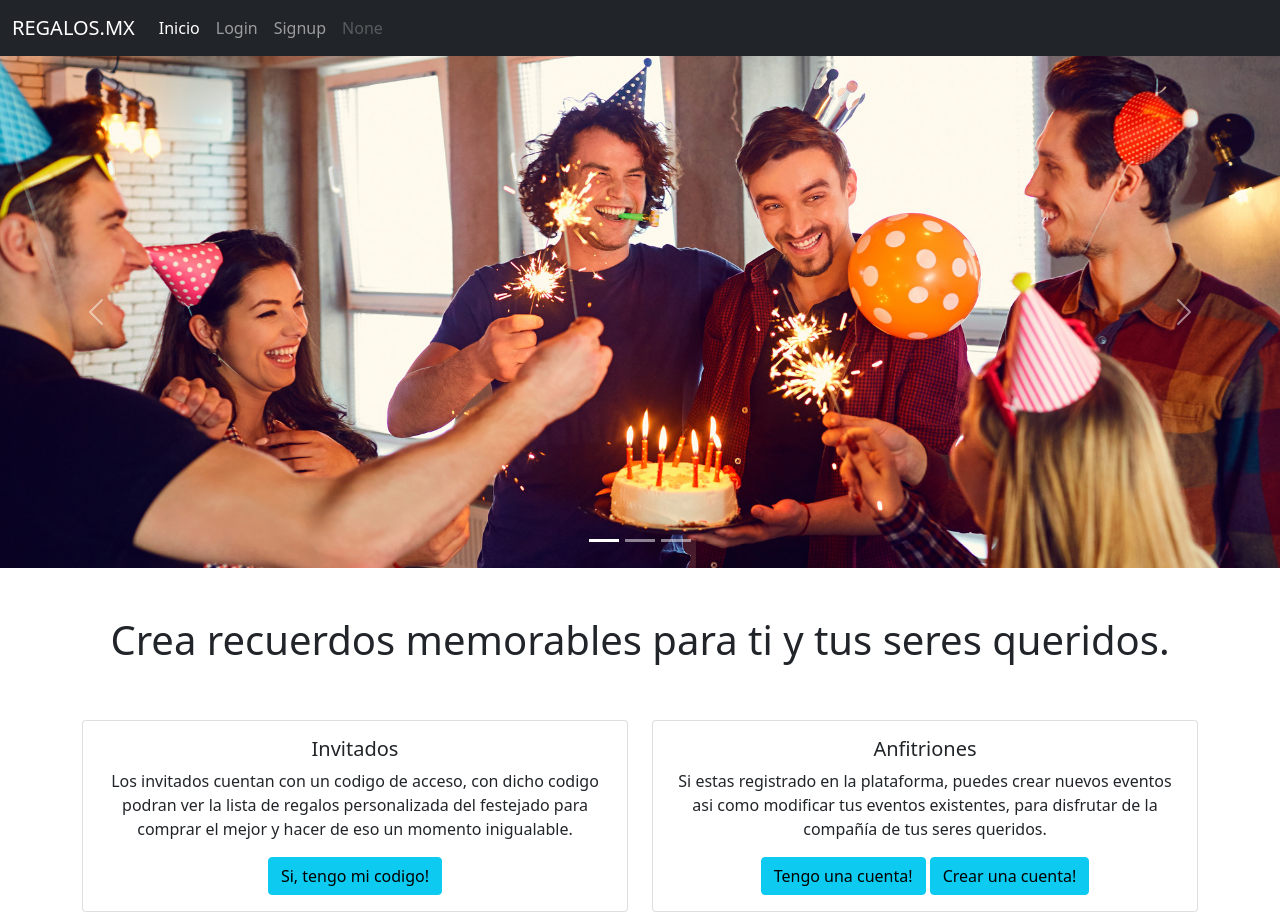
After one commit to MkAngelo/regalos, a Django app: page / in a window 1280 px wide. The commit adds this page. Run offline with Django 4.2, Linux system fonts and the light colour scheme.

Commit message:
Index Created

```diff
--- a/regalos/urls.py
+++ b/regalos/urls.py
@@ -17,9 +17,11 @@ from django.contrib import admin
 from django.urls import path, include
 from django.conf import settings
 from django.conf.urls.static import static
+import regalos.views as views
 
 urlpatterns = [
     path('admin/', admin.site.urls),
+    path('', views.InicioView.as_view(), name='inicio'),
     #path('manager/', include(('administrator.urls', 'administrator'), namespace="administrator")),
     path('anfitrion/', include(('anfitrion.urls', 'anfitrion'), namespace='anfitrion')),
 ] + static(settings.MEDIA_URL, document_root=settings.MEDIA_ROOT)
--- /dev/null
+++ b/regalos/views.py
@@ -0,0 +1,4 @@
+from django.views.generic import TemplateView
+
+class InicioView(TemplateView):
+    template_name = 'regalos/index.html'
--- a/templates/base.html
+++ b/templates/base.html
@@ -1,4 +1,3 @@
-<!DOCTYPE html>
 <!DOCTYPE html>
 <html lang="en">
 <head>
--- /dev/null
+++ b/templates/regalos/base.html
@@ -0,0 +1,51 @@
+<!DOCTYPE html>
+<html lang="en">
+<head>
+    <meta charset="UTF-8">
+    <meta http-equiv="X-UA-Compatible" content="IE=edge">
+    <meta name="viewport" content="width=device-width, initial-scale=1.0">
+    <!-- CSS only -->
+    <link href="https://cdn.jsdelivr.net/npm/bootstrap@5.1.3/dist/css/bootstrap.min.css" rel="stylesheet" integrity="sha384-1BmE4kWBq78iYhFldvKuhfTAU6auU8tT94WrHftjDbrCEXSU1oBoqyl2QvZ6jIW3" crossorigin="anonymous">
+    {% block head_content %}
+    {% endblock %}
+</head>
+<body>
+    {% load static %}
+
+    {% include "nav.html" %}
+
+    <div id="carouselExampleIndicators" class="carousel slide" data-bs-ride="carousel">
+        <div class="carousel-indicators">
+          <button type="button" data-bs-target="#carouselExampleIndicators" data-bs-slide-to="0" class="active" aria-current="true" aria-label="Slide 1"></button>
+          <button type="button" data-bs-target="#carouselExampleIndicators" data-bs-slide-to="1" aria-label="Slide 2"></button>
+          <button type="button" data-bs-target="#carouselExampleIndicators" data-bs-slide-to="2" aria-label="Slide 3"></button>
+        </div>
+        <div class="carousel-inner">
+          <div class="carousel-item active">
+            <img src="{% static 'img/background3.jpeg' %}" class="d-block w-100" alt="...">
+          </div>
+          <div class="carousel-item">
+            <img src="{% static 'img/background2.jpg' %}" class="d-block w-100" alt="...">
+          </div>
+          <div class="carousel-item">
+            <img src="{% static 'img/background1.jpg' %}" class="d-block w-100" alt="...">
+          </div>
+        </div>
+        <button class="carousel-control-prev" type="button" data-bs-target="#carouselExampleIndicators" data-bs-slide="prev">
+          <span class="carousel-control-prev-icon" aria-hidden="true"></span>
+          <span class="visually-hidden">Previous</span>
+        </button>
+        <button class="carousel-control-next" type="button" data-bs-target="#carouselExampleIndicators" data-bs-slide="next">
+          <span class="carousel-control-next-icon" aria-hidden="true"></span>
+          <span class="visually-hidden">Next</span>
+        </button>
+    </div>
+
+    <div class="container mt-5">
+        {% block container %}
+        {% endblock %}
+    </div>
+    <!-- JavaScript Bundle with Popper -->
+    <script src="https://cdn.jsdelivr.net/npm/bootstrap@5.1.3/dist/js/bootstrap.bundle.min.js" integrity="sha384-ka7Sk0Gln4gmtz2MlQnikT1wXgYsOg+OMhuP+IlRH9sENBO0LRn5q+8nbTov4+1p" crossorigin="anonymous"></script>
+</body>
+</html>
--- /dev/null
+++ b/templates/regalos/index.html
@@ -0,0 +1,40 @@
+{% extends 'regalos/base.html' %}
+
+{% block head_content %}
+    <title>Inicio</title>
+{% endblock head_content %}
+
+{% block container %}
+    {% load static %}
+    <div style="text-align: center;">
+        <h1>Crea recuerdos memorables para ti y tus seres queridos.</h1>
+    </div>
+    <br><br>
+    <div class="row" style="text-align: center;">
+        <div class="col-sm-6">
+          <div class="card">
+            <div class="card-body">
+              <h5 class="card-title">Invitados</h5>
+              <p class="card-text">
+                  Los invitados cuentan con un codigo de acceso, con dicho codigo podran ver la lista de regalos personalizada del
+                  festejado para comprar el mejor y hacer de eso un momento inigualable.
+              </p>
+              <a href="#" class="btn btn-info">Si, tengo mi codigo!</a>
+            </div>
+          </div>
+        </div>
+        <div class="col-sm-6">
+          <div class="card">
+            <div class="card-body">
+              <h5 class="card-title">Anfitriones</h5>
+              <p class="card-text">
+                  Si estas registrado en la plataforma, puedes crear nuevos eventos asi como modificar tus eventos existentes, para
+                  disfrutar de la compañía de tus seres queridos.
+              </p>
+              <a href="#" class="btn btn-info">Tengo una cuenta!</a>
+              <a href="#" class="btn btn-info">Crear una cuenta!</a>
+            </div>
+          </div>
+        </div>
+    </div>
+{% endblock container %}
```
Also changed, not shown: static/img/background1.jpg (added), static/img/background2.jpg (added), static/img/background3.jpeg (added), static/img/party.webp (deleted), 1 other file.
